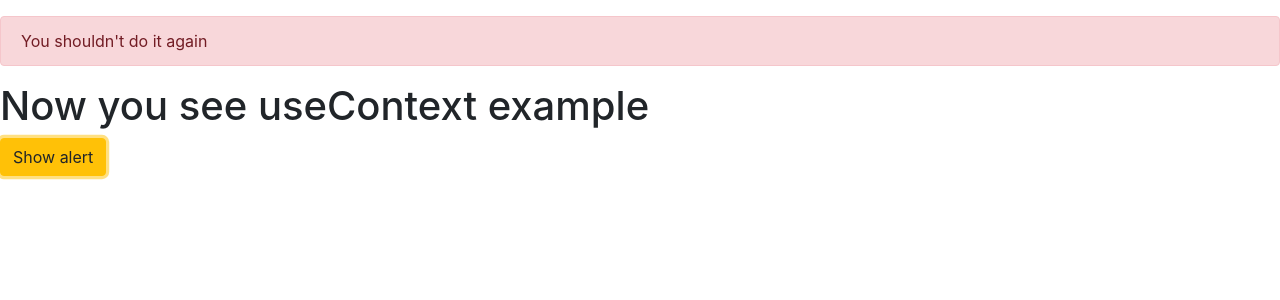
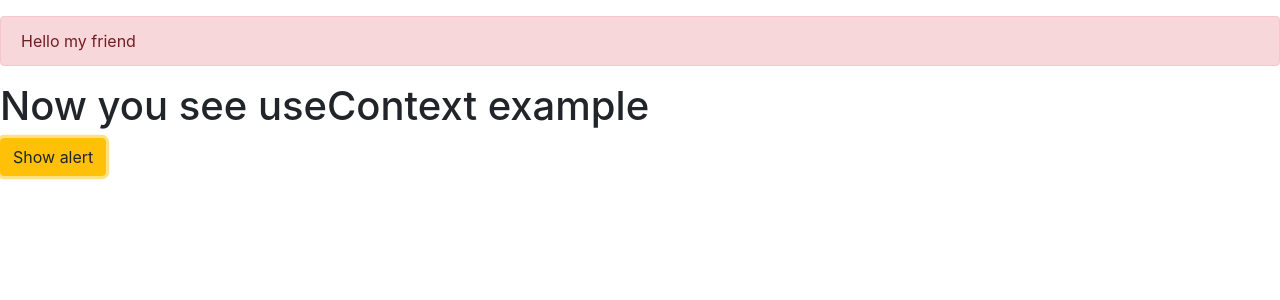
Before and after one commit to AlexandrChazov/react_hooks_examples, a React (Create React App) app: page / in a window 1280 px wide. Both pictures are taken after a click on the button "Show alert". Shown: the top 300 px of the page. Built offline with nearby package versions, Linux system fonts and the light colour scheme.

Commit message:
feat: add useReducer example

```diff
--- /dev/null
+++ b/src/examples/Reducer/AlertContext.jsx
@@ -0,0 +1,10 @@
+import React, {useContext} from "react";
+import {MyContext} from "./Context";
+
+export default function AlertContext() {
+  const state = useContext(MyContext)
+  if (!state.alert) return null
+  return (
+      <div className="alert alert-danger mt-3" onClick={state.toggleAlert}>{state.alertText}</div>
+  )
+}
--- /dev/null
+++ b/src/examples/Reducer/ButtonContext.jsx
@@ -0,0 +1,13 @@
+import React, {useContext} from "react";
+import {MyContext} from "./Context";
+
+export default function ButtonContext() {
+
+  const state = useContext(MyContext)
+
+  return (
+      <div>
+        <button onClick={()=>state.toggleAlert("Hello my friend")} className="btn btn-warning">Show alert</button>
+      </div>
+  )
+}
--- /dev/null
+++ b/src/examples/Reducer/Context.jsx
@@ -0,0 +1,37 @@
+import React, {useReducer} from "react";
+
+export const MyContext = React.createContext();
+const TOGGLE_ALERT = "SHOW_ALERT";
+
+export default function Context({children}) {               //в пропсах компоненте всегда приходят её дети
+
+  const reducer = (state, action) => {
+    switch (action.type) {
+      case TOGGLE_ALERT: {
+        return {
+          ...state, alert: !state.alert, alertText: action.alertText
+        }
+      }
+      default: {
+        return state
+      }
+    }
+  }
+
+  const toggleAlert = (text) => dispatch({
+    type: TOGGLE_ALERT,
+    alertText: text
+  })
+
+  const [state, dispatch] = useReducer(reducer, {
+    alert: false,
+    alertText: "",
+    toggleAlert
+  });
+
+  return (
+      <MyContext.Provider value={state}>
+        {children}
+      </MyContext.Provider>
+  )
+}
--- /dev/null
+++ b/src/examples/Reducer/MainContext.jsx
@@ -0,0 +1,7 @@
+import React from "react";
+
+export default function MainContext() {
+  return (
+      <h1>Now you see useContext example</h1>
+  )
+}
--- /dev/null
+++ b/src/examples/useReducerExample.jsx
@@ -0,0 +1,21 @@
+import './App.css';
+import React from 'react';
+import MainContext from "./Reducer/MainContext";
+import ButtonContext from "./Reducer/ButtonContext";
+import AlertContext from "./Reducer/AlertContext";
+import Context from "./Reducer/Context";
+
+function App() {
+
+  return (
+      <div>
+        <Context>
+          <AlertContext/>
+          <MainContext/>
+          <ButtonContext/>
+        </Context>
+      </div>
+  );
+}
+
+export default App;
--- a/src/index.js
+++ b/src/index.js
@@ -2,7 +2,7 @@ import React from 'react';
 import ReactDOM from 'react-dom';
 import './index.css';
 import reportWebVitals from './reportWebVitals';
-import App from './examples/useContextExample';
+import App from './examples/useReducerExample';
 
 ReactDOM.render(
   <React.StrictMode>
```
